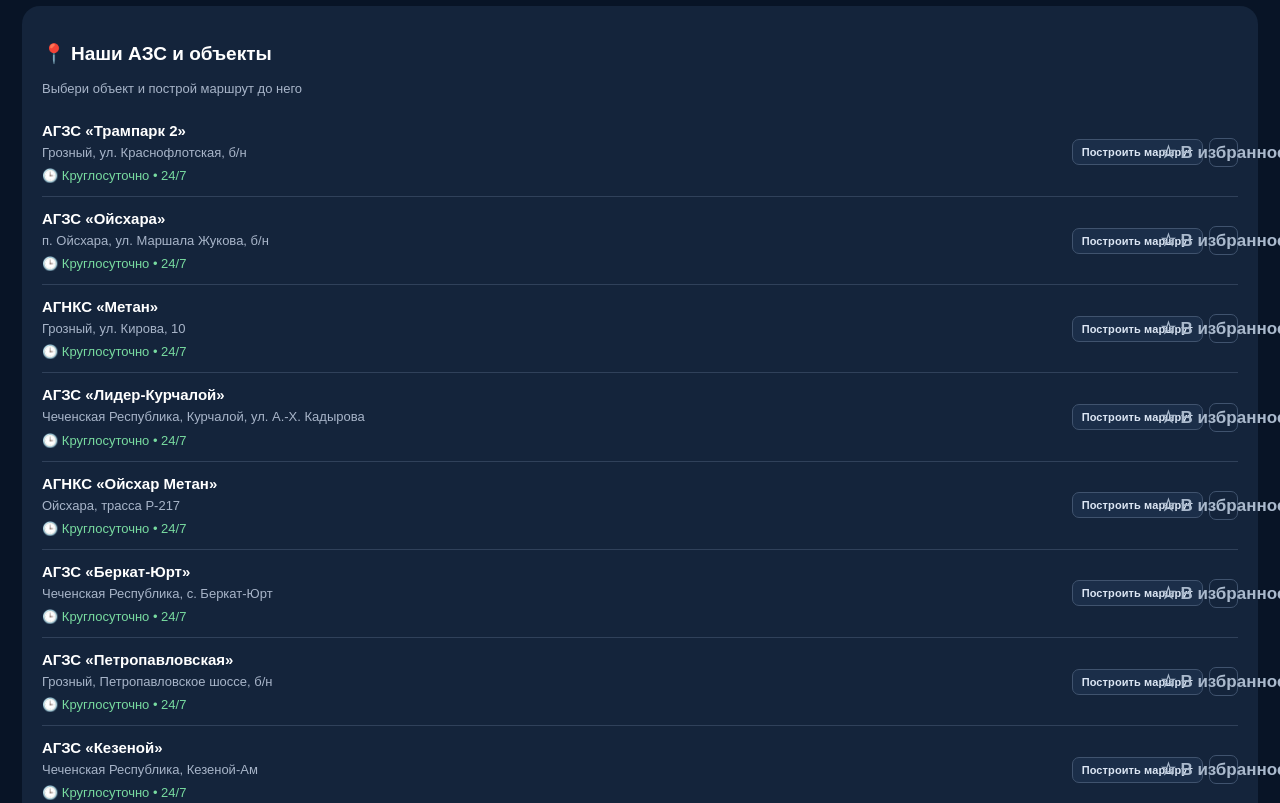
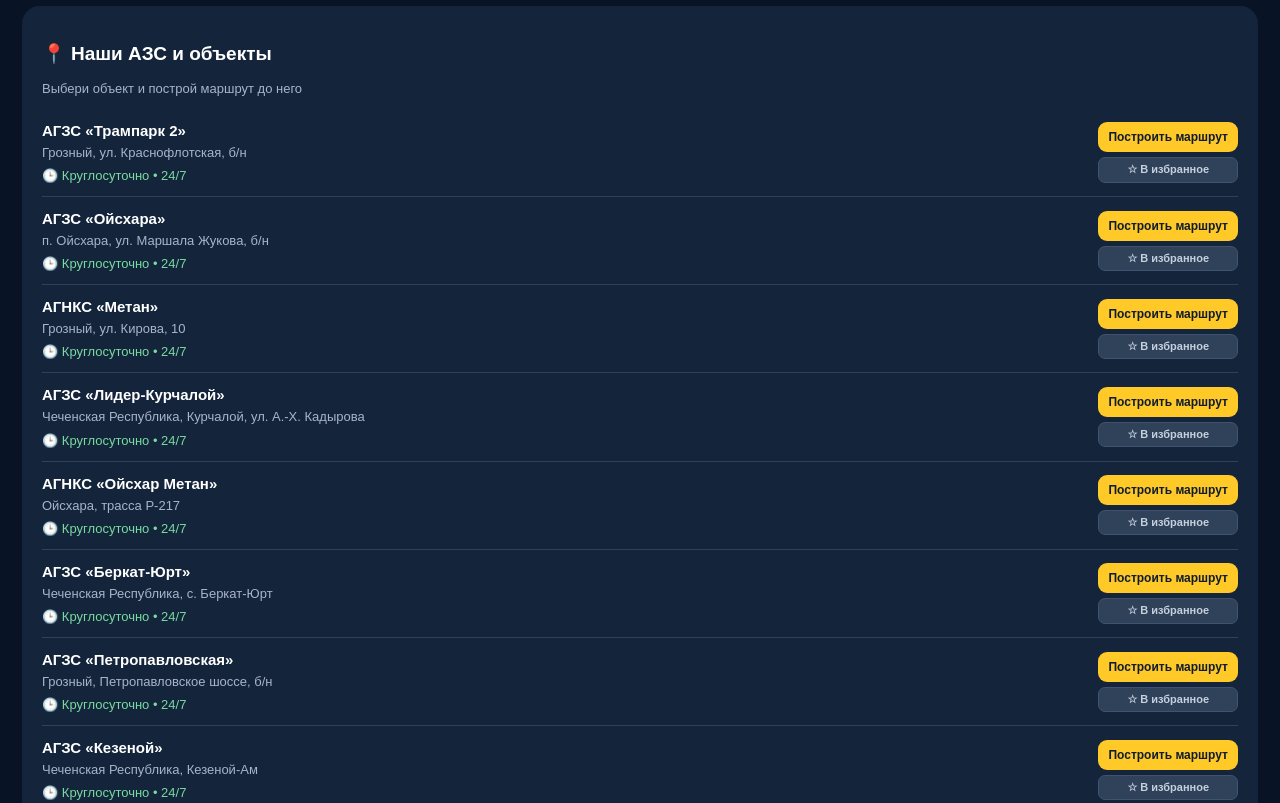
Before and after one commit to EmirAzsLider/azs-lider, a plain HTML site: page index.html in a window 1280 px wide. Shown: the part 1340-2143 px from the top of the page. Drawn offline with nearby package versions, Linux system fonts and the light colour scheme; no server answers.

Commit message:
Restore route button and stack favorite below

```diff
--- a/index.html
+++ b/index.html
@@ -21,13 +21,12 @@ input,textarea,select{font-family:Arial,sans-serif}textarea::placeholder,input::
 .station-info{min-width:0}
 .station-name{font-weight:bold;font-size:15px}
 .station-address{color:#a8b5c9;font-size:13px;line-height:1.4;margin-top:5px}
-.station .route{flex-shrink:0;padding:6px 9px;background:#1b2e49;color:#dce6f4;border:1px solid #40536e;border-radius:7px;font-size:11px;font-weight:600;letter-spacing:.1px;transition:background .18s,border-color .18s}
-.station .route:hover{background:#243b5b;border-color:#607895}
-.favorite-toggle{width:29px;height:29px;padding:0;display:inline-flex;align-items:center;justify-content:center;background:transparent;color:#aab9cc;border:1px solid #40536e;border-radius:7px;font-size:17px;line-height:1;cursor:pointer;transition:all .18s}
+.station-actions{display:flex;flex-direction:column;align-items:stretch;gap:5px;flex-shrink:0}
+.station-actions .route{display:block;padding:8px 10px;border:0;border-radius:9px;background:#ffc928;color:#101b2c;font-weight:bold;font-size:12px;text-align:center;white-space:nowrap}
+.favorite-toggle{display:block;width:100%;padding:5px 7px;border:1px solid #40536e;border-radius:7px;background:#30415a;color:#c5d0df;font-size:11px;font-weight:600;line-height:1.2;cursor:pointer;white-space:nowrap}
 .favorite-toggle[aria-pressed="true"]{background:rgba(255,201,40,.12);color:#ffc928;border-color:rgba(255,201,40,.55)}
-.station-actions{display:flex;gap:6px;align-items:center;flex-shrink:0}
 #favoritesList .station{align-items:center}
-@media(max-width:420px){body{padding:15px}.station{align-items:flex-start;flex-direction:column}.station-actions{width:auto}.station-actions .route{flex:none;text-align:center}.favorite-toggle{flex-shrink:0}}
+@media(max-width:420px){body{padding:15px}.station{align-items:flex-start;flex-direction:column}.station-actions{width:max-content;max-width:100%}.station-actions .route{flex:none;text-align:center}}
 </style>
 </head>
 <body>
```
